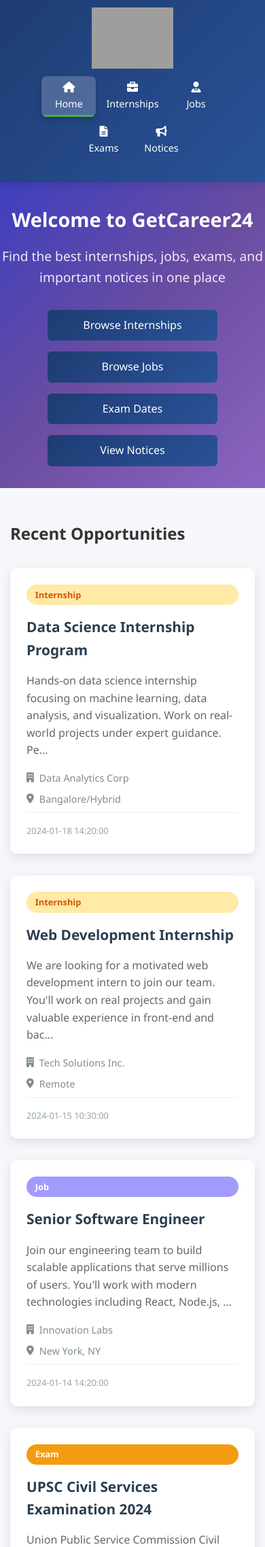
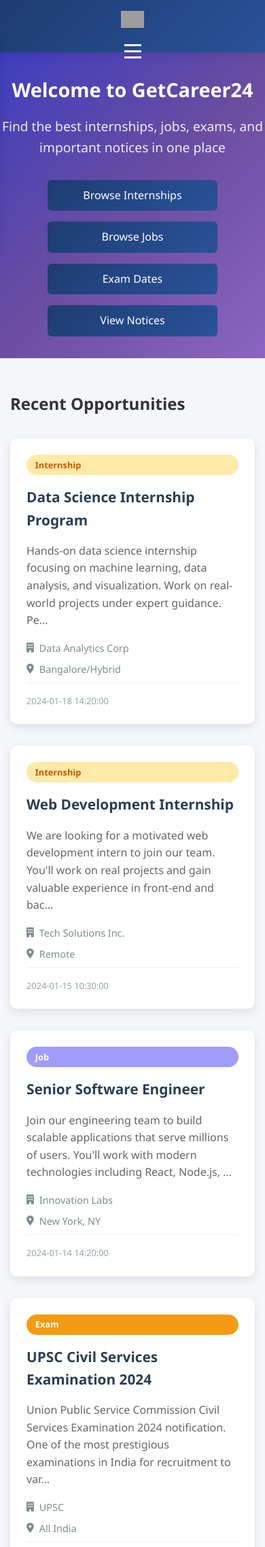
Before and after one commit to ajinkyabhagat158-create/getcareer24, a Flask app: page / in a window 390 px wide. Shown: the top 2276 px of the page at 68% size. Run offline with Flask 3, Linux system fonts and the light colour scheme; grey boxes are pictures that could not be loaded.

Commit message:
Update base.html

```diff
--- a/templates/base.html
+++ b/templates/base.html
@@ -35,33 +35,30 @@
             display: flex;
             justify-content: space-between;
             align-items: center;
-            height: 40px;
+            height: 50px;
         }
 
         .nav-logo {
             display: flex;
             align-items: center;
-            height: 50px;
+            height: 100%;
         }
 
         .logo-img {
-            height: 300%;
+            height: 90px;
             width: auto;
-            max-height: 90px;
             object-fit: contain;
         }
 
         .nav-menu {
             display: flex;
-            gap: 0.1px;
+            gap: 5px;
         }
 
         .nav-link {
             display: flex;
-            flex-direction: column;
             align-items: center;
-            justify-content: center;
-            padding: 12px 20px;
+            padding: 8px 15px;
             color: white;
             text-decoration: none;
             border-radius: 8px;
@@ -69,13 +66,13 @@
             font-weight: 500;
             position: relative;
             overflow: hidden;
-            min-width: 120px;
+            min-width: auto;
             text-align: center;
         }
 
         .nav-link i {
-            font-size: 1.2rem;
-            margin-bottom: 5px;
+            font-size: 1rem;
+            margin-right: 8px;
         }
 
         .nav-link span {
@@ -207,23 +204,60 @@
             margin: 0;
         }
 
+        /* Mobile menu toggle */
+        .menu-toggle {
+            display: none;
+            flex-direction: column;
+            cursor: pointer;
+            padding: 5px;
+        }
+
+        .menu-toggle span {
+            width: 25px;
+            height: 3px;
+            background: white;
+            margin: 3px 0;
+            transition: 0.3s;
+        }
+
         /* Responsive styles */
         @media (max-width: 768px) {
             .nav-container {
-                flex-direction: column;
-                height: auto;
-                padding: 15px 20px;
+                padding: 0 15px;
+                height: 50px;
+            }
+
+            .logo-img {
+                height: 30px;
+            }
+
+            .menu-toggle {
+                display: flex;
             }
 
             .nav-menu {
-                margin-top: 15px;
-                flex-wrap: wrap;
-                justify-content: center;
+                position: fixed;
+                top: 50px;
+                left: -100%;
+                width: 100%;
+                background: linear-gradient(135deg, #1e3c72 0%, #2a5298 100%);
+                flex-direction: column;
+                align-items: center;
+                padding: 20px 0;
+                transition: left 0.3s ease;
+                box-shadow: 0 10px 15px rgba(0, 0, 0, 0.1);
+                z-index: 999;
+            }
+
+            .nav-menu.active {
+                left: 0;
             }
 
             .nav-link {
-                min-width: 100px;
-                padding: 10px 15px;
+                width: 90%;
+                margin: 5px 0;
+                padding: 12px 15px;
+                justify-content: flex-start;
             }
 
             .tab-header h1 {
@@ -232,26 +266,50 @@
 
             .cards-container {
                 grid-template-columns: repeat(auto-fill, minmax(250px, 1fr));
+                gap: 15px;
+            }
+
+            .card {
+                margin-bottom: 10px;
             }
         }
 
         @media (max-width: 480px) {
+            .nav-container {
+                height: 45px;
+            }
+
+            .logo-img {
+                height: 25px;
+            }
+
             .nav-menu {
-                gap: 5px;
+                top: 45px;
             }
 
             .nav-link {
-                min-width: 80px;
-                padding: 8px 10px;
-                font-size: 0.85rem;
+                padding: 10px 15px;
             }
 
             .nav-link i {
-                font-size: 1rem;
+                font-size: 0.9rem;
+                margin-right: 10px;
+            }
+
+            .nav-link span {
+                font-size: 0.85rem;
             }
 
             .cards-container {
                 grid-template-columns: 1fr;
+            }
+
+            .tab-header h1 {
+                font-size: 1.8rem;
+            }
+
+            .tab-header p {
+                font-size: 1rem;
             }
         }
     </style>
@@ -262,7 +320,12 @@
         <a href="{{ url_for('index') }}" class="nav-logo">
             <img src="https://i.ibb.co/kVGXV7jN/getcareer24logo.png" alt="getcareer24logo" class="logo-img">
         </a>
-        <div class="nav-menu">
+        <div class="menu-toggle" id="mobile-menu">
+            <span></span>
+            <span></span>
+            <span></span>
+        </div>
+        <div class="nav-menu" id="nav-menu">
             <a href="{{ url_for('index') }}" class="nav-link">
                 <i class="fas fa-home"></i>
                 <span>Home</span>
@@ -362,6 +425,15 @@
 </footer>
 
 <script>
+    // Mobile menu toggle
+    const mobileMenu = document.getElementById('mobile-menu');
+    const navMenu = document.getElementById('nav-menu');
+
+    mobileMenu.addEventListener('click', function() {
+        navMenu.classList.toggle('active');
+        mobileMenu.classList.toggle('active');
+    });
+
     // Add active class to current page nav link
     document.addEventListener('DOMContentLoaded', function() {
         const currentLocation = window.location.href;
```
